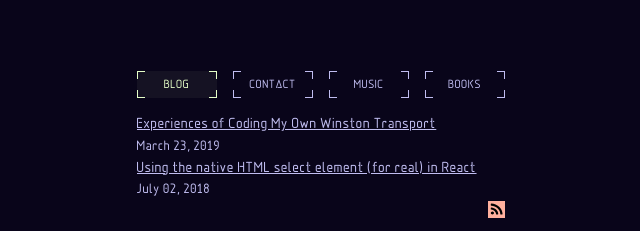
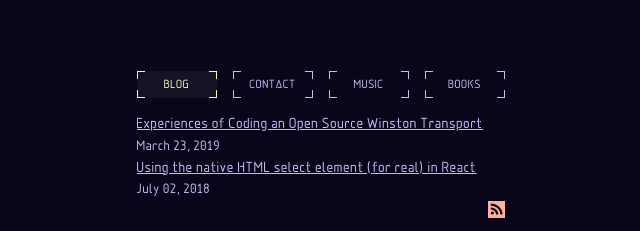
Before and after one commit to JaniAnttonen/personal-site-2018, a Gatsby site: page /blog in a window 1280 px wide. Shown: the part 242-473 px from the top of the page, 319-959 px from the left. Built offline with nearby package versions, Linux system fonts and the light colour scheme; Gatsby itself is replaced by a stand-in of ours.

Commit message:
Update Blog “experiences-of-coding-my-own-winston-transport”

```diff
--- a/src/pages/blog/experiences-of-coding-my-own-winston-transport.md
+++ b/src/pages/blog/experiences-of-coding-my-own-winston-transport.md
@@ -1,7 +1,7 @@
 ---
 path: /blog/winston-loki
 date: 2019-03-23T19:57:07.641Z
-title: Experiences of Coding My Own Winston Transport
+title: Experiences of Coding an Open Source Winston Transport
 ---
 Lately I've had the time to think about logging in microservices. There seem to be a lot of options, but after looking at them I felt that the open source community around [SRE](https://en.wikipedia.org/wiki/Site_Reliability_Engineering) isn't as mature as I thought it would be. What I mean by this is that the most common options seem to require a lot of configuration and require at least some sort of deep dive into the documentation just to get a simple central point for microservice logs.
 
```
